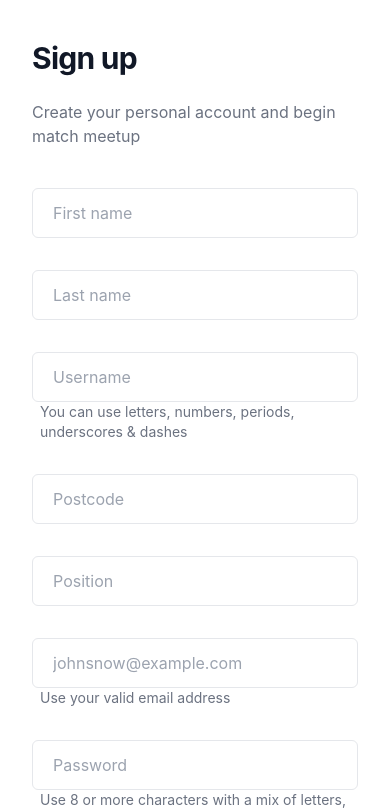
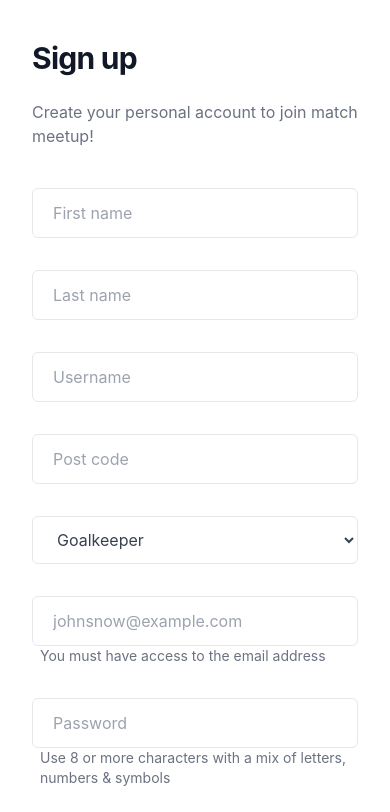
Before and after one commit to yhdchan/match-meetup, a Next.js app: page /signup in a window 390 px wide. Shown: the top 812 px of the page. Built offline with nearby package versions, Linux system fonts and the light colour scheme.

Commit message:
add form validation to sign up page

```diff
--- a/pages/signup.js
+++ b/pages/signup.js
@@ -1,4 +1,5 @@
 import { useState } from "react";
+import { useForm } from "react-hook-form";
 
 const signup = () => {
   const [newPlayer, setNewPlayer] = useState({
@@ -11,11 +12,13 @@ const signup = () => {
     position: "",
   });
 
-  const handleChange = (event) => {
-    setNewPlayer({ ...newPlayer, [event.target.id]: event.target.value });
-  };
+  const {
+    register,
+    formState: { errors },
+    handleSubmit,
+  } = useForm();
 
-  const handleSubmit = async (event) => {
+  const sendToDb = async (event) => {
     try {
       event.preventDefault();
       const res = await fetch("/api/players/addPlayer", {
@@ -27,8 +30,14 @@ const signup = () => {
       const data = await res.json();
     } catch (error) {
       // Do something when error
-      res.json({ error });
+      // res.json({ error });
     }
+  };
+  const onSubmit = (data) => sendToDb(data);
+
+  const handleChange = (event) => {
+    event.preventDefault();
+    setNewPlayer({ ...newPlayer, [event.target.id]: event.target.value });
   };
 
   return (
@@ -43,19 +52,29 @@ const signup = () => {
             </h1>
 
             <p className="mt-6 text-gray-500 sm:text-lg md:text-xl dark:text-gray-400">
-              Create your personal account and begin match meetup
+              Create your personal account to join match meetup!
             </p>
 
-            <form className="grid grid-cols-1 gap-6 mt-8 md:grid-cols-2">
+            <form
+              onSubmit={handleSubmit(onSubmit)}
+              className="grid grid-cols-1 gap-6 mt-8 md:grid-cols-2"
+            >
               <div>
                 <input
                   id="firstName"
                   type="text"
-                  onChange={handleChange}
+                  onBlur={handleChange}
                   placeholder="First name"
                   className="block w-full px-5 py-3 mt-2 text-gray-700 placeholder-gray-400 bg-white border border-gray-200 rounded-md dark:placeholder-gray-600 dark:bg-gray-900 dark:text-gray-300 dark:border-gray-700 focus:border-blue-400 dark:focus:border-blue-400 focus:ring-blue-400 focus:outline-none focus:ring focus:ring-opacity-40"
-                  required
+                  {...register("firstName", {
+                    required: true,
+                    pattern: /^[A-Za-z\s]*$/g,
+                  })}
                 />
+                {errors.firstName?.type === "required" &&
+                  "● First name is required"}
+                {errors.firstName?.type === "pattern" &&
+                  "● Must only contain letters"}
               </div>
 
               <div>
@@ -65,8 +84,15 @@ const signup = () => {
                   onChange={handleChange}
                   placeholder="Last name"
                   className="block w-full px-5 py-3 mt-2 text-gray-700 placeholder-gray-400 bg-white border border-gray-200 rounded-md dark:placeholder-gray-600 dark:bg-gray-900 dark:text-gray-300 dark:border-gray-700 focus:border-blue-400 dark:focus:border-blue-400 focus:ring-blue-400 focus:outline-none focus:ring focus:ring-opacity-40"
-                  required
+                  {...register("lastName", {
+                    required: true,
+                    pattern: /^[A-Za-z\s]*$/g,
+                  })}
                 />
+                {errors.lastName?.type === "required" &&
+                  "● Last name is required"}
+                {errors.lastName?.type === "pattern" &&
+                  "● Must only contain letters"}
               </div>
 
               <div>
@@ -76,33 +102,58 @@ const signup = () => {
                   onChange={handleChange}
                   placeholder="Username"
                   className="block w-full px-5 py-3 mt-2 text-gray-700 placeholder-gray-400 bg-white border border-gray-200 rounded-md dark:placeholder-gray-600 dark:bg-gray-900 dark:text-gray-300 dark:border-gray-700 focus:border-blue-400 dark:focus:border-blue-400 focus:ring-blue-400 focus:outline-none focus:ring focus:ring-opacity-40"
-                  required
+                  {...register("username", {
+                    required: true,
+                    minLength: 6,
+                    maxLength: 20,
+                  })}
                 />
-                <p className="text-gray-500 text-sm pl-2">
-                  You can use letters, numbers, periods, underscores & dashes
-                </p>
+                {errors.username?.type === "required" &&
+                  "● You must create a username"}
+                {errors.username?.type === "minLength" &&
+                  "● Must contain 6 or more characters"}
+                {errors.username?.type === "maxLength" &&
+                  "● Must not contain more than 20 characters"}
+                <p className="text-gray-500 text-sm pl-2"></p>
               </div>
 
               <div>
                 <input
                   id="postCode"
                   type="text"
-                  onChange={handleChange}
-                  placeholder="Postcode"
+                  onBlur={handleChange}
+                  placeholder="Post code"
                   className="block w-full px-5 py-3 mt-2 text-gray-700 placeholder-gray-400 bg-white border border-gray-200 rounded-md dark:placeholder-gray-600 dark:bg-gray-900 dark:text-gray-300 dark:border-gray-700 focus:border-blue-400 dark:focus:border-blue-400 focus:ring-blue-400 focus:outline-none focus:ring focus:ring-opacity-40"
-                  required
+                  {...register("postCode", {
+                    required: true,
+                    pattern:
+                      /^([A-Z][A-HJ-Y]?[0-9][A-Z0-9]? ?[0-9][A-Z]{2}|GIR ?0A{2})$/gim,
+                  })}
                 />
+                {errors.postCode?.type === "required" &&
+                  "● Post code is required"}
+                {errors.postCode?.type === "pattern" && "● Invalid Post code"}
               </div>
 
               <div>
-                <input
+                <select
                   id="position"
-                  type="text"
+                  className="block w-full px-5 py-3 mt-2 text-gray-700 placeholder-gray-400 bg-white border border-gray-200 rounded-md dark:placeholder-gray-600 dark:bg-gray-900 dark:text-gray-300 dark:border-gray-700 focus:border-blue-400 dark:focus:border-blue-400 focus:ring-blue-400 focus:outline-none focus:ring focus:ring-opacity-40"
                   onChange={handleChange}
                   placeholder="Position"
-                  className="block w-full px-5 py-3 mt-2 text-gray-700 placeholder-gray-400 bg-white border border-gray-200 rounded-md dark:placeholder-gray-600 dark:bg-gray-900 dark:text-gray-300 dark:border-gray-700 focus:border-blue-400 dark:focus:border-blue-400 focus:ring-blue-400 focus:outline-none focus:ring focus:ring-opacity-40"
-                  required
-                />
+                  {...register("position", {
+                    required: true,
+                  })}
+                >
+                  <option value="1">Goalkeeper</option>
+                  <option value="2">Defender</option>
+                  <option value="3">Midfielder</option>
+                  <option value="4">Attacker</option>
+                </select>
+                {errors.position?.type === "required" &&
+                  "● Position is required"}
+                {errors.position?.type === "pattern" &&
+                  "● Position must be either: goalkeeper, defender, midfielder or attacker"}
               </div>
 
               <div>
@@ -113,9 +164,16 @@ const signup = () => {
                   placeholder="johnsnow@example.com"
                   className="block w-full px-5 py-3 mt-2 text-gray-700 placeholder-gray-400 bg-white border border-gray-200 rounded-md dark:placeholder-gray-600 dark:bg-gray-900 dark:text-gray-300 dark:border-gray-700 focus:border-blue-400 dark:focus:border-blue-400 focus:ring-blue-400 focus:outline-none focus:ring focus:ring-opacity-40"
                   required
+                  {...register("email", {
+                    required: true,
+                    pattern:
+                      /^[a-zA-Z0-9.!#$%&'*+/=?^_`{|}~-]+@[a-zA-Z0-9-]+(?:\.[a-zA-Z0-9-]+)*$/gim,
+                  })}
                 />
+                {errors.email?.type === "required" && "● Email is required"}
+                {errors.email?.type === "pattern" && "● Invalid email address"}
                 <p className="text-gray-500 text-sm pl-2">
-                  Use your valid email address
+                  You must have access to the email address
                 </p>
               </div>
 
@@ -127,7 +185,15 @@ const signup = () => {
                   placeholder="Password"
                   className="block w-full px-5 py-3 mt-2 text-gray-700 placeholder-gray-400 bg-white border border-gray-200 rounded-md dark:placeholder-gray-600 dark:bg-gray-900 dark:text-gray-300 dark:border-gray-700 focus:border-blue-400 dark:focus:border-blue-400 focus:ring-blue-400 focus:outline-none focus:ring focus:ring-opacity-40"
                   required
+                  {...register("password", {
+                    required: true,
+                    minLength: 8,
+                  })}
                 />
+                {errors.password?.type === "required" &&
+                  "● You must create a password"}
+                {errors.password?.type === "minLength" &&
+                  "● Must contain 8 or more characters"}
                 <p className="text-gray-500 text-sm pl-2">
                   Use 8 or more characters with a mix of letters, numbers &
                   symbols
@@ -136,16 +202,14 @@ const signup = () => {
 
               <div>
                 <input
-                  id="comfirmedPassword"
+                  id="comfirmPassword"
                   type="password"
                   // onChange={handleChange}
                   placeholder="Confirm Password"
                   className="block w-full px-5 py-3 mt-2 text-gray-700 placeholder-gray-400 bg-white border border-gray-200 rounded-md dark:placeholder-gray-600 dark:bg-gray-900 dark:text-gray-300 dark:border-gray-700 focus:border-blue-400 dark:focus:border-blue-400 focus:ring-blue-400 focus:outline-none focus:ring focus:ring-opacity-40"
                   required
                 />
-                <p className="text-gray-500 text-sm pl-2">
-                  Comfirm your password
-                </p>
+                <p className="text-gray-500 text-sm pl-2"></p>
               </div>
 
               <button
```
